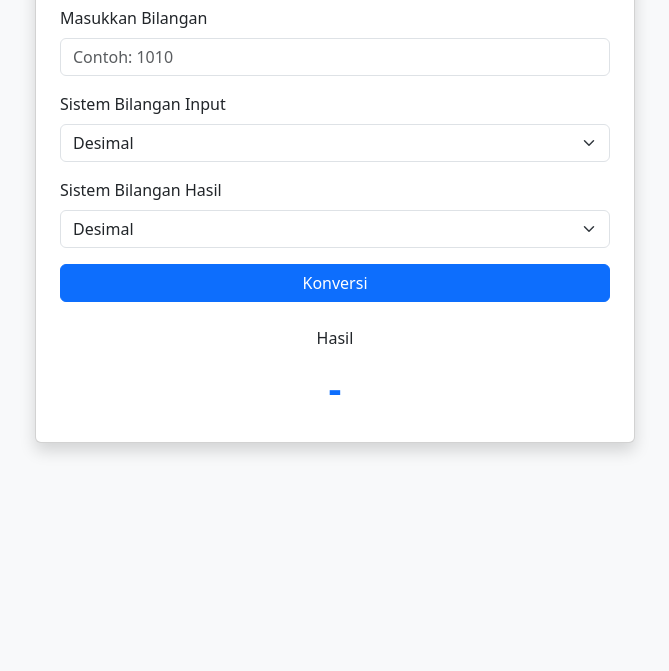
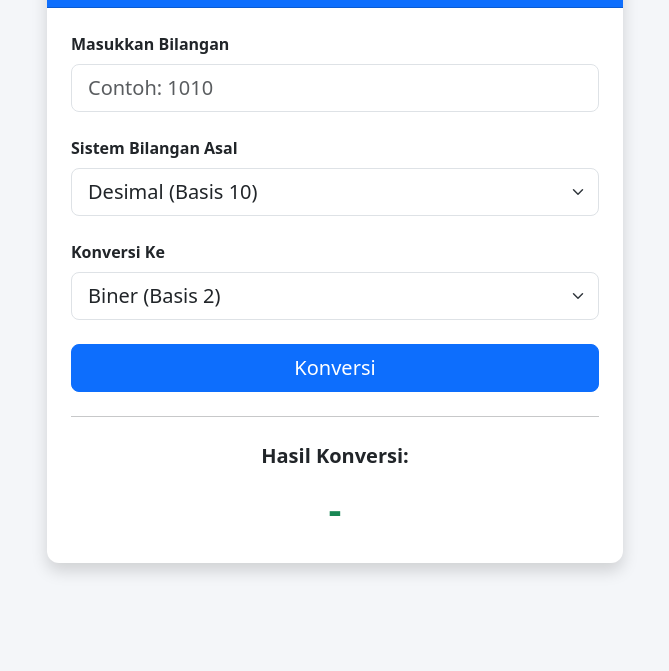
Before and after one commit to fabiantafarel93-cell/Fabian-Tafarel, a plain HTML site: page sisbil.html in a window 1280 px wide. Shown: the part 129-800 px from the top of the page, without its empty margins (305-974 px from the left). Drawn offline with nearby package versions, Linux system fonts and the light colour scheme.

Commit message:
Update sisbil.html

```diff
--- a/sisbil.html
+++ b/sisbil.html
@@ -3,90 +3,209 @@
 <head>
     <meta charset="UTF-8">
     <meta name="viewport" content="width=device-width, initial-scale=1.0">
+
     <title>Kalkulator Sistem Bilangan</title>
 
     <!-- Bootstrap CDN -->
     <link href="https://cdn.jsdelivr.net/npm/bootstrap@5.3.3/dist/css/bootstrap.min.css" rel="stylesheet">
+
+    <style>
+        body {
+            background-color: #f4f6f9;
+        }
+
+        .container {
+            max-width: 600px;
+        }
+
+        .card {
+            border: none;
+            border-radius: 12px;
+            overflow: hidden;
+        }
+
+        .card-header {
+            background-color: #0d6efd;
+            color: white;
+            text-align: center;
+            padding: 25px;
+        }
+
+        .card-header h2 {
+            margin: 0;
+            font-weight: bold;
+        }
+
+        .hasil {
+            font-size: 40px;
+            font-weight: bold;
+            color: #198754;
+            word-wrap: break-word;
+        }
+    </style>
 </head>
 
-<body class="bg-light">
+<body>
 
-    <div class="container mt-5">
-        <div class="card shadow p-4 mx-auto" style="max-width: 600px;">
+<div class="container mt-5 mb-5">
 
-            <h2 class="text-center mb-4">Kalkulator Sistem Bilangan</h2>
+    <div class="card shadow">
 
-            <!-- Input -->
-            <div class="mb-3">
-                <label class="form-label">Masukkan Bilangan</label>
-                <input type="text" id="angka" class="form-control" placeholder="Contoh: 1010">
+        <!-- Judul -->
+        <div class="card-header">
+            <h2>Kalkulator Sistem Bilangan</h2>
         </div>
 
-            <!-- Sistem bilangan input -->
-            <div class="mb-3">
-                <label class="form-label">Sistem Bilangan Input</label>
-                <select id="sistemInput" class="form-select">
-                    <option value="2">Biner</option>
-                    <option value="8">Oktal</option>
-                    <option value="10" selected>Desimal</option>
-                    <option value="16">Hexadesimal</option>
+        <div class="card-body p-4">
+
+            <!-- Input Bilangan -->
+            <div class="mb-4">
+                <label for="angka" class="form-label fw-bold">
+                    Masukkan Bilangan
+                </label>
+
+                <input
+                    type="text"
+                    id="angka"
+                    class="form-control form-control-lg"
+                    placeholder="Contoh: 1010"
+                >
+            </div>
+
+            <!-- Sistem Bilangan Asal -->
+            <div class="mb-4">
+                <label for="sistemInput" class="form-label fw-bold">
+                    Sistem Bilangan Asal
+                </label>
+
+                <select id="sistemInput" class="form-select form-select-lg">
+                    <option value="2">Biner (Basis 2)</option>
+                    <option value="8">Oktal (Basis 8)</option>
+                    <option value="10" selected>Desimal (Basis 10)</option>
+                    <option value="16">Hexadesimal (Basis 16)</option>
                 </select>
             </div>
 
-            <!-- Sistem bilangan hasil -->
-            <div class="mb-3">
-                <label class="form-label">Sistem Bilangan Hasil</label>
-                <select id="sistemHasil" class="form-select">
-                    <option value="2">Biner</option>
-                    <option value="8">Oktal</option>
-                    <option value="10" selected>Desimal</option>
-                    <option value="16">Hexadesimal</option>
+            <!-- Sistem Bilangan Tujuan -->
+            <div class="mb-4">
+                <label for="sistemHasil" class="form-label fw-bold">
+                    Konversi Ke
+                </label>
+
+                <select id="sistemHasil" class="form-select form-select-lg">
+                    <option value="2">Biner (Basis 2)</option>
+                    <option value="8">Oktal (Basis 8)</option>
+                    <option value="10">Desimal (Basis 10)</option>
+                    <option value="16">Hexadesimal (Basis 16)</option>
                 </select>
             </div>
 
             <!-- Tombol -->
-            <button onclick="konversikan()" class="btn btn-primary w-100">
+            <button
+                type="button"
+                onclick="konversikan()"
+                class="btn btn-primary btn-lg w-100">
                 Konversi
             </button>
 
+            <hr class="my-4">
+
             <!-- Hasil -->
-            <div class="text-center mt-4">
-                <label class="form-label">Hasil</label>
-                <div id="hasil" class="fs-1 fw-bold text-primary">
+            <div class="text-center">
+
+                <div class="fs-5 fw-bold mb-2">
+                    Hasil Konversi:
+                </div>
+
+                <div id="hasil" class="hasil">
                     -
                 </div>
+
             </div>
 
         </div>
     </div>
 
+</div>
+
+
 <script>
+
 function konversikan() {
 
+    // Mengambil nilai dari input
     let angka = document.getElementById("angka").value.trim();
-            let sistemInput = parseInt(document.getElementById("sistemInput").value);
-            let sistemHasil = parseInt(document.getElementById("sistemHasil").value);
+
+    let sistemInput = parseInt(
+        document.getElementById("sistemInput").value
+    );
+
+    let sistemHasil = parseInt(
+        document.getElementById("sistemHasil").value
+    );
+
     let hasil = document.getElementById("hasil");
 
+
+    // Jika input kosong
     if (angka === "") {
+
         hasil.innerHTML = "Masukkan angka!";
+
         return;
     }
 
-            // Ubah input ke desimal
-            let desimal = parseInt(angka, sistemInput);
 
-            // Validasi angka
-            if (isNaN(desimal)) {
+    // Bersihkan format hex seperti 0xFF
+    if (sistemInput === 16) {
+        angka = angka.replace(/^0x/i, "");
+    }
+
+
+    // Validasi berdasarkan sistem bilangan
+    let pola;
+
+    if (sistemInput === 2) {
+
+        pola = /^[01]+$/;
+
+    } else if (sistemInput === 8) {
+
+        pola = /^[0-7]+$/;
+
+    } else if (sistemInput === 10) {
+
+        pola = /^[0-9]+$/;
+
+    } else if (sistemInput === 16) {
+
+        pola = /^[0-9a-fA-F]+$/;
+    }
+
+
+    // Jika angka tidak sesuai dengan basis
+    if (!pola.test(angka)) {
+
         hasil.innerHTML = "Input tidak valid!";
+
         return;
     }
 
-            // Konversi desimal ke sistem tujuan
-            let konversi = desimal.toString(sistemHasil).toUpperCase();
 
-            hasil.innerHTML = konversi;
+    // Konversi ke desimal
+    let desimal = parseInt(angka, sistemInput);
+
+
+    // Konversi dari desimal ke sistem tujuan
+    let hasilKonversi = desimal
+        .toString(sistemHasil)
+        .toUpperCase();
+
+
+    // Menampilkan hasil
+    hasil.innerHTML = hasilKonversi;
 }
+
 </script>
 
 </body>
```
Lines whose indentation alone changed are shown as unchanged.
